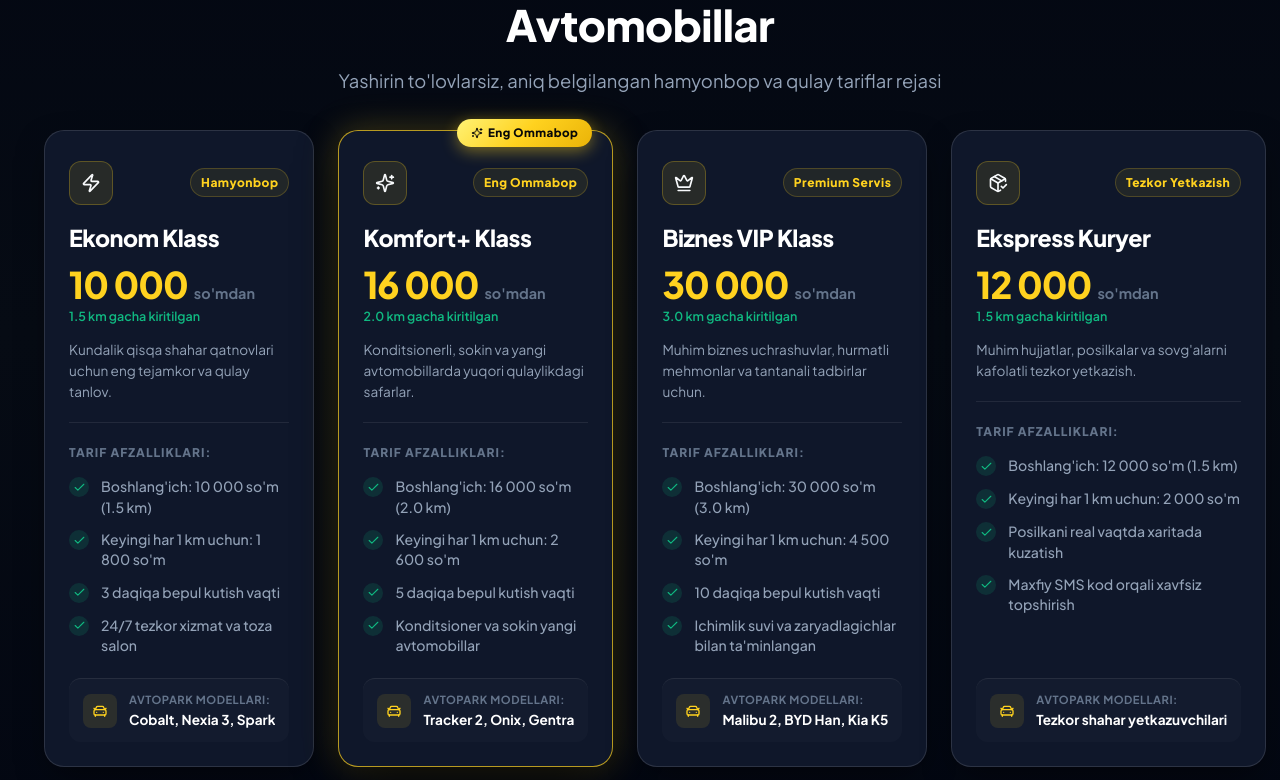
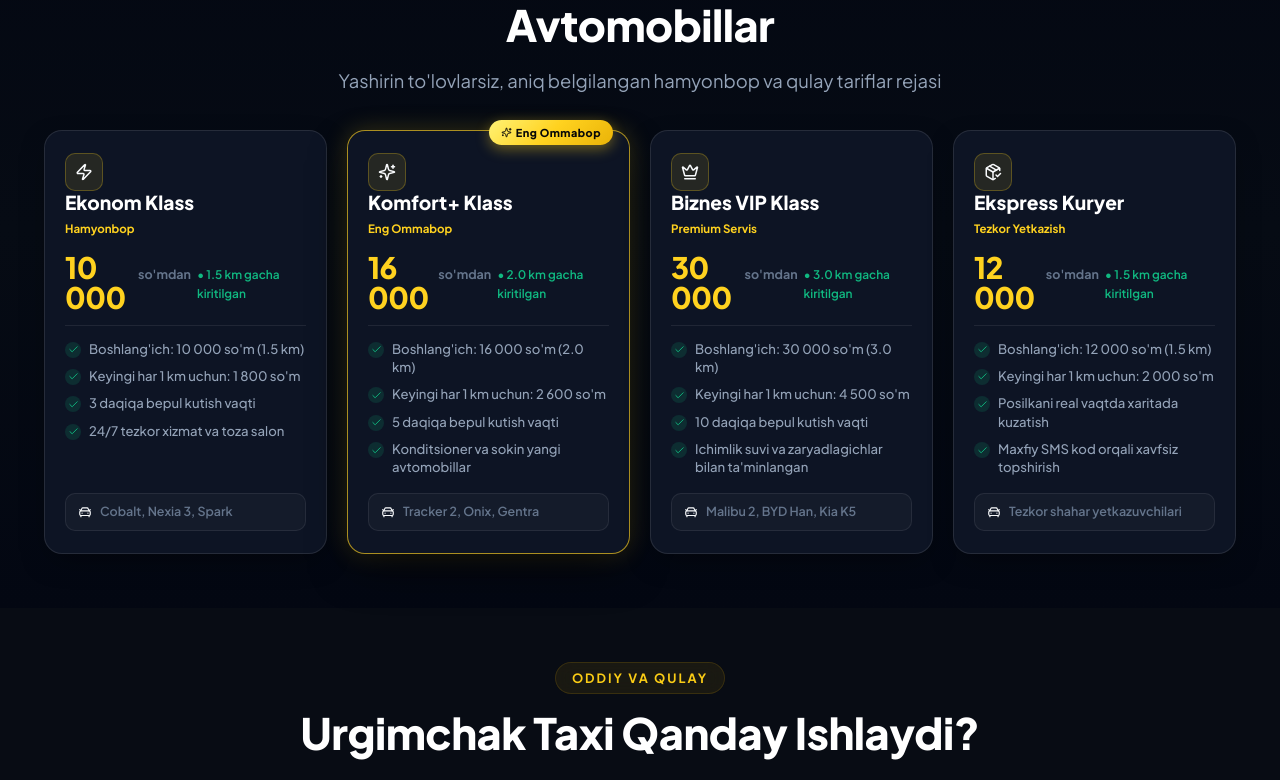
Before and after one commit to humoyun1773/taxi-landing-web, a React (Vite) app: page / in a window 1280 px wide. Shown: the part 3634-4414 px from the top of the page. Built offline with nearby package versions, Linux system fonts and the light colour scheme.

Commit message:
feat: redesign Tariffs into sleek compact height and wide 4-column grid layout

```diff
--- a/src/components/Tariffs.tsx
+++ b/src/components/Tariffs.tsx
@@ -11,15 +11,15 @@ export const Tariffs: React.FC = () => {
   const getTariffIcon = (id: string) => {
     switch (id) {
       case 'eco':
-        return <Zap size={20} className="text-yellow-400" />;
+        return <Zap size={18} className="text-yellow-400" />;
       case 'comfort':
-        return <Sparkles size={20} className="text-yellow-400" />;
+        return <Sparkles size={18} className="text-yellow-400" />;
       case 'business':
-        return <Crown size={20} className="text-yellow-400" />;
+        return <Crown size={18} className="text-yellow-400" />;
       case 'delivery':
-        return <PackageCheck size={20} className="text-yellow-400" />;
+        return <PackageCheck size={18} className="text-yellow-400" />;
       default:
-        return <Zap size={20} className="text-yellow-400" />;
+        return <Zap size={18} className="text-yellow-400" />;
     }
   };
 
@@ -32,75 +32,67 @@ export const Tariffs: React.FC = () => {
           <p>{t('tariffs.desc')}</p>
         </div>
 
-        <div className="tariffs-grid">
+        <div className="tariffs-grid-compact">
           {tariffsData.map((tariff, idx) => {
             const isSelected = selectedTariff === tariff.id;
             return (
               <motion.div
                 key={tariff.id}
-                initial={{ opacity: 0, y: 30 }}
+                initial={{ opacity: 0, y: 25 }}
                 whileInView={{ opacity: 1, y: 0 }}
-                viewport={{ once: true, margin: '-30px' }}
-                transition={{ duration: 0.45, delay: idx * 0.1 }}
-                whileHover={{ y: -6 }}
+                viewport={{ once: true, margin: '-20px' }}
+                transition={{ duration: 0.4, delay: idx * 0.08 }}
+                whileHover={{ y: -5 }}
                 onClick={() => setSelectedTariff(tariff.id)}
-                className={`tariff-card-master ${tariff.isPopular ? 'popular' : ''} ${
+                className={`tariff-card-compact ${tariff.isPopular ? 'popular' : ''} ${
                   isSelected ? 'selected' : ''
                 }`}
               >
                 {tariff.isPopular && (
-                  <div className="popular-badge-pill">
-                    <Sparkles size={12} />
+                  <div className="compact-popular-badge">
+                    <Sparkles size={11} />
                     <span>{t('tariffs.popular')}</span>
                   </div>
                 )}
 
-                {/* Header */}
-                <div className="tariff-card-header">
-                  <div className="tariff-header-top">
-                    <div className="tariff-icon-wrap">
+                {/* Top Row: Icon + Title + Badge */}
+                <div className="compact-header-row">
+                  <div className="flex items-center gap-3">
+                    <div className="compact-icon-box">
                       {getTariffIcon(tariff.id)}
                     </div>
-                    <span className="tariff-badge-tag">{tariff.badge}</span>
+                    <div>
+                      <h3 className="compact-tariff-title">{tariff.name}</h3>
+                      <span className="compact-badge-text">{tariff.badge}</span>
+                    </div>
                   </div>
-
-                  <h3 className="tariff-title-name">{tariff.name}</h3>
-
-                  <div className="tariff-pricing-box">
-                    <div className="pricing-number-row">
-                      <span className="price-digits">{tariff.startPrice}</span>
-                      <span className="price-currency-unit">{t('tariffs.from')}</span>
-                    </div>
-                    <span className="price-sub-note">{tariff.baseDistance}</span>
-                  </div>
-
-                  <p className="tariff-description-text">{tariff.description}</p>
                 </div>
 
-                {/* Complete Features List (Toliq Shartlar) */}
-                <div className="tariff-specs-list">
-                  <div className="specs-section-heading">Tarif afzalliklari:</div>
-                  <ul>
-                    {tariff.features.map((feat, fIdx) => (
-                      <li key={fIdx} className="spec-item-row">
-                        <div className="spec-check-icon">
-                          <Check size={13} />
-                        </div>
-                        <span className="spec-item-text">{feat}</span>
-                      </li>
-                    ))}
-                  </ul>
+                {/* Price Display */}
+                <div className="compact-price-section">
+                  <div className="compact-price-row">
+                    <span className="compact-digits">{tariff.startPrice}</span>
+                    <span className="compact-unit">{t('tariffs.from')}</span>
+                  </div>
+                  <span className="compact-dist-note">• {tariff.baseDistance}</span>
                 </div>
 
-                {/* Fleet Models Footer Box */}
-                <div className="tariff-models-footer">
-                  <div className="models-icon-box">
-                    <CarFront size={16} />
-                  </div>
-                  <div className="models-info-wrap">
-                    <span className="models-label">Avtopark modellari:</span>
-                    <strong className="models-names">{tariff.cars}</strong>
-                  </div>
+                {/* Specs Bullets */}
+                <ul className="compact-specs-list">
+                  {tariff.features.map((feat, fIdx) => (
+                    <li key={fIdx} className="compact-spec-item">
+                      <div className="compact-check-circle">
+                        <Check size={11} />
+                      </div>
+                      <span className="compact-spec-text">{feat}</span>
+                    </li>
+                  ))}
+                </ul>
+
+                {/* Fleet Pill Footer */}
+                <div className="compact-models-pill">
+                  <CarFront size={14} className="text-yellow-400 shrink-0" />
+                  <span className="compact-models-names">{tariff.cars}</span>
                 </div>
               </motion.div>
             );
--- a/src/index.css
+++ b/src/index.css
@@ -1667,180 +1667,154 @@ html.light .hero-bottom-vignette {
 }
 
 /* ==========================================================================
-   7. TARIFFS (PREMIUM COMPLETE DETAILED CARDS)
+   7. TARIFFS (COMPACT HEIGHT & WIDE 4-CARD GRID)
    ========================================================================== */
-.tariffs-grid {
+.tariffs-grid-compact {
   display: grid;
   grid-template-columns: repeat(4, 1fr);
-  gap: 24px;
+  gap: 20px;
   align-items: stretch;
 }
 
-.tariff-card-master {
-  background: #0F172A;
-  border: 1px solid rgba(255, 255, 255, 0.12);
-  border-radius: 20px;
-  padding: 30px 24px 24px;
+.tariff-card-compact {
+  background: #0D1424;
+  border: 1px solid rgba(255, 255, 255, 0.1);
+  border-radius: 18px;
+  padding: 22px 20px;
   display: flex;
   flex-direction: column;
   justify-content: space-between;
   position: relative;
   transition: all 0.3s cubic-bezier(0.16, 1, 0.3, 1);
-  box-shadow: 0 12px 35px -10px rgba(0, 0, 0, 0.6);
+  box-shadow: 0 10px 30px -10px rgba(0, 0, 0, 0.5);
   cursor: pointer;
 }
 
-html.light .tariff-card-master {
+html.light .tariff-card-compact {
   background: #FFFFFF;
   border: 1px solid #E2E8F0;
-  box-shadow: 0 10px 30px -8px rgba(0, 0, 0, 0.08);
-}
-
-.tariff-card-master:hover {
+  box-shadow: 0 8px 25px -6px rgba(0, 0, 0, 0.06);
+}
+
+.tariff-card-compact:hover {
   border-color: var(--gold-400);
-  transform: translateY(-6px);
-  box-shadow: 0 20px 45px -10px rgba(0, 0, 0, 0.8), 0 0 25px rgba(255, 210, 31, 0.2);
-}
-
-.tariff-card-master.popular {
-  border: 1.5px solid rgba(255, 210, 31, 0.7);
-  box-shadow: 0 20px 50px -10px rgba(0, 0, 0, 0.8), 0 0 35px rgba(255, 210, 31, 0.25);
-}
-
-.popular-badge-pill {
+  transform: translateY(-5px);
+  box-shadow: 0 18px 40px -10px rgba(0, 0, 0, 0.7), 0 0 20px rgba(255, 210, 31, 0.18);
+}
+
+.tariff-card-compact.popular {
+  border: 1.5px solid rgba(255, 210, 31, 0.65);
+  box-shadow: 0 18px 45px -10px rgba(0, 0, 0, 0.75), 0 0 25px rgba(255, 210, 31, 0.2);
+}
+
+.compact-popular-badge {
   position: absolute;
-  top: -12px;
-  right: 20px;
+  top: -11px;
+  right: 16px;
   background: linear-gradient(135deg, #FFF275 0%, #FFD21F 50%, #EAB308 100%);
   color: #080808;
-  font-size: 0.725rem;
+  font-size: 0.68rem;
   font-weight: 900;
-  padding: 5px 14px;
+  padding: 4px 12px;
   border-radius: var(--radius-full);
   display: flex;
   align-items: center;
-  gap: 5px;
-  box-shadow: 0 4px 16px rgba(255, 210, 31, 0.45);
+  gap: 4px;
+  box-shadow: 0 4px 14px rgba(255, 210, 31, 0.4);
   z-index: 10;
   letter-spacing: 0.5px;
 }
 
-.tariff-card-header {
-  border-bottom: 1px solid rgba(255, 255, 255, 0.08);
-  padding-bottom: 20px;
-  margin-bottom: 20px;
-}
-
-html.light .tariff-card-header {
-  border-bottom: 1px solid #F1F5F9;
-}
-
-.tariff-header-top {
-  display: flex;
-  align-items: center;
-  justify-content: space-between;
+.compact-header-row {
   margin-bottom: 14px;
 }
 
-.tariff-icon-wrap {
-  width: 44px;
-  height: 44px;
-  border-radius: 12px;
+.compact-icon-box {
+  width: 38px;
+  height: 38px;
+  border-radius: 10px;
   background: rgba(255, 210, 31, 0.1);
   border: 1px solid rgba(255, 210, 31, 0.25);
   display: flex;
   align-items: center;
   justify-content: center;
-}
-
-.tariff-badge-tag {
-  font-size: 0.75rem;
+  flex-shrink: 0;
+}
+
+.compact-tariff-title {
+  font-size: 1.2rem;
   font-weight: 800;
+  color: var(--text-white);
+  line-height: 1.2;
+}
+
+html.light .compact-tariff-title {
+  color: #0F172A;
+}
+
+.compact-badge-text {
+  font-size: 0.72rem;
+  font-weight: 700;
   color: #FFD21F;
-  background: rgba(255, 210, 31, 0.08);
-  border: 1px solid rgba(255, 210, 31, 0.2);
-  padding: 4px 10px;
-  border-radius: var(--radius-full);
-  letter-spacing: 0.5px;
-}
-
-.tariff-title-name {
-  font-size: 1.45rem;
-  font-weight: 900;
-  color: var(--text-white);
-  margin-bottom: 10px;
-  letter-spacing: -0.5px;
-}
-
-.tariff-pricing-box {
-  display: flex;
-  flex-direction: column;
-  gap: 2px;
-  margin-bottom: 12px;
-}
-
-.pricing-number-row {
+}
+
+.compact-price-section {
   display: flex;
   align-items: baseline;
   gap: 6px;
-}
-
-.price-digits {
-  font-size: 2.3rem;
+  margin-bottom: 14px;
+  padding-bottom: 12px;
+  border-bottom: 1px solid rgba(255, 255, 255, 0.08);
+}
+
+html.light .compact-price-section {
+  border-bottom: 1px solid #F1F5F9;
+}
+
+.compact-price-row {
+  display: flex;
+  align-items: baseline;
+  gap: 4px;
+}
+
+.compact-digits {
+  font-size: 1.85rem;
   font-weight: 900;
   color: #FFD21F;
-  letter-spacing: -1px;
+  letter-spacing: -0.5px;
   line-height: 1;
 }
 
-.price-currency-unit {
-  font-size: 0.9rem;
+.compact-unit {
+  font-size: 0.78rem;
   font-weight: 700;
   color: var(--text-muted);
 }
 
-.price-sub-note {
-  font-size: 0.78rem;
+.compact-dist-note {
+  font-size: 0.74rem;
   font-weight: 600;
   color: #10B981;
 }
 
-.tariff-description-text {
-  font-size: 0.85rem;
-  color: var(--text-secondary);
-  line-height: 1.55;
-  margin-top: 6px;
-}
-
-.tariff-specs-list {
+.compact-specs-list {
+  display: flex;
+  flex-direction: column;
+  gap: 9px;
+  margin-bottom: 16px;
   flex: 1;
-  margin-bottom: 22px;
-}
-
-.specs-section-heading {
-  font-size: 0.75rem;
-  font-weight: 800;
-  color: var(--text-muted);
-  text-transform: uppercase;
-  letter-spacing: 1px;
-  margin-bottom: 14px;
-}
-
-.spec-item-row {
+}
+
+.compact-spec-item {
   display: flex;
   align-items: flex-start;
-  gap: 12px;
-  margin-bottom: 12px;
-  font-size: 0.88rem;
-}
-
-.spec-item-row:last-child {
-  margin-bottom: 0;
-}
-
-.spec-check-icon {
-  width: 20px;
-  height: 20px;
+  gap: 8px;
+  font-size: 0.82rem;
+}
+
+.compact-check-circle {
+  width: 16px;
+  height: 16px;
   border-radius: 50%;
   background: rgba(16, 185, 129, 0.15);
   color: #10B981;
@@ -1848,77 +1822,47 @@ html.light .tariff-card-header {
   align-items: center;
   justify-content: center;
   flex-shrink: 0;
-  margin-top: 1px;
-}
-
-.spec-item-text {
+  margin-top: 2px;
+}
+
+.compact-spec-text {
   color: var(--text-secondary);
-  line-height: 1.45;
+  line-height: 1.4;
   font-weight: 500;
 }
 
-.tariff-models-footer {
-  border-top: 1px solid rgba(255, 255, 255, 0.08);
-  display: flex;
-  align-items: center;
-  gap: 12px;
-  background: rgba(255, 255, 255, 0.02);
-  border-radius: 12px;
-  padding: 12px 14px;
-}
-
-html.light .tariff-models-footer {
-  border-top: 1px solid #F1F5F9;
+.compact-models-pill {
+  display: flex;
+  align-items: center;
+  gap: 8px;
+  background: rgba(255, 255, 255, 0.03);
+  border: 1px solid rgba(255, 255, 255, 0.08);
+  border-radius: 10px;
+  padding: 8px 12px;
+  font-size: 0.78rem;
+}
+
+html.light .compact-models-pill {
   background: #F8FAFC;
-}
-
-.models-icon-box {
-  width: 34px;
-  height: 34px;
-  border-radius: 8px;
-  background: rgba(255, 210, 31, 0.1);
-  color: #FFD21F;
-  display: flex;
-  align-items: center;
-  justify-content: center;
-  flex-shrink: 0;
-}
-
-.models-info-wrap {
-  display: flex;
-  flex-direction: column;
-  overflow: hidden;
-}
-
-.models-label {
-  font-size: 0.7rem;
+  border: 1px solid #E2E8F0;
+}
+
+.compact-models-names {
   color: var(--text-muted);
-  font-weight: 700;
-  text-transform: uppercase;
-  letter-spacing: 0.5px;
-}
-
-.models-names {
-  font-size: 0.85rem;
-  color: var(--text-white);
-  font-weight: 700;
+  font-weight: 600;
   white-space: nowrap;
   overflow: hidden;
   text-overflow: ellipsis;
 }
 
-html.light .models-names {
-  color: #0F172A;
-}
-
 @media (max-width: 1200px) {
-  .tariffs-grid {
+  .tariffs-grid-compact {
     grid-template-columns: repeat(2, 1fr);
   }
 }
 
 @media (max-width: 640px) {
-  .tariffs-grid {
+  .tariffs-grid-compact {
     grid-template-columns: 1fr;
   }
 }
```
